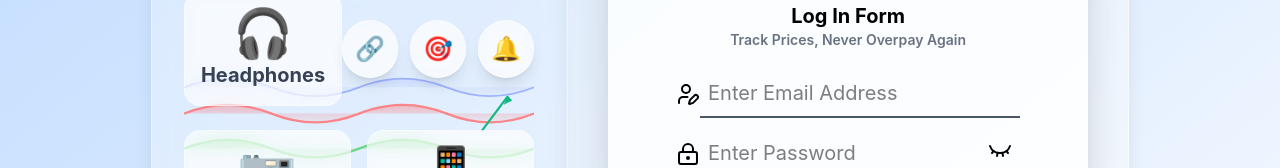
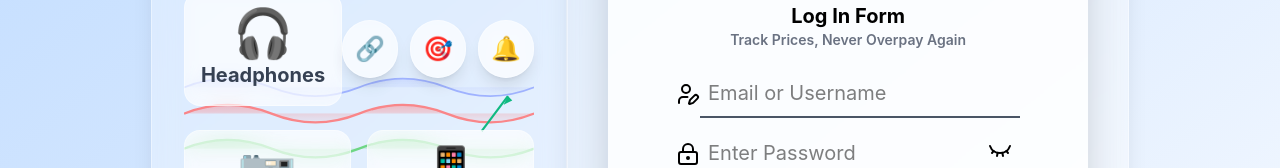
Before and after one commit to Syed-Shariqq/Price-Tracker, a React (Vite) app in the folder price-tracker-frontend/: page /auth in a window 1280 px wide. Both pictures are taken after a click on the element "Log In". Shown: the part 363-531 px from the top of the page. Built offline with nearby package versions, Linux system fonts and the light colour scheme.

Commit message:
Implement optimized and clean Reset and forgot password

```diff
--- a/price-tracker-frontend/src/Features/Auth/Login.jsx
+++ b/price-tracker-frontend/src/Features/Auth/Login.jsx
@@ -71,8 +71,8 @@ const Login = ({ setActiveTab, loading, setLoading, activeTab, setLogInData, log
               className='w-64 transition-all focus:border-b-2 focus:border-blue-500 2xl:w-100 2xl:text-2xl 2xl:h-16 md:h-12 md:text-xl md:w-80 outline-none border-b-2 border-gray-600 h-10 p-2'
               name='email'
               value={logInData.emailOrUsername}
-              type="email"
-              placeholder='Enter Email Address' />
+              type="text"
+              placeholder='Email or Username' />
           </div>
           <div className='flex relative items-center justify-center'>
             <svg xmlns="http://www.w3.org/2000/svg" width="24" height="24" viewBox="0 0 24 24" fill="none" stroke="currentColor" stroke-width="2" stroke-linecap="round" stroke-linejoin="round" class="lucide lucide-lock-keyhole-icon lucide-lock-keyhole"><circle cx="12" cy="16" r="1" /><rect x="3" y="10" width="18" height="12" rx="2" /><path d="M7 10V7a5 5 0 0 1 10 0v3" /></svg>
@@ -94,12 +94,13 @@ const Login = ({ setActiveTab, loading, setLoading, activeTab, setLogInData, log
           </div>
           <button
             disabled={loading}
-            className={`w-64 ${loading ? 'cursor-not-allowed opacity-50' : ''} hover:bg-blue-700 hover:scale-105 transition-all duration-300 active:scale-95 2xl:w-100 2xl:text-2xl 2xl:h-16 md:h-12 md:text-xl cursor-pointer md:w-80 outline-none mt-5 h-10 rounded-full bg-blue-500 text-white font-semibold`}>Log Into My Account</button>
+            className={`w-64 ${loading ? 'cursor-not-allowed opacity-50' : ''} hover:bg-blue-700 hover:scale-105 transition-all duration-300 active:scale-95 2xl:w-100 2xl:text-2xl 2xl:h-16 md:h-12 md:text-xl cursor-pointer md:w-80 outline-none mt-5 h-10 rounded-full bg-blue-500 text-white font-semibold`}>{loading ? 'Logging In' : 'Log Into My Account'}
+          </button>
         </div>
       </form>
 
       <Link to="/forgot-password"
-      className='text-sm md:text-md 2xl:text-lg cursor-pointer hover:text-blue-900 transition-all duration-300 mt-4 text-blue-600'>
+        className='text-sm md:text-md 2xl:text-lg cursor-pointer hover:text-blue-900 transition-all duration-300 mt-4 text-blue-600'>
         <p>Forgot Password?</p>
       </Link>
 
--- a/price-tracker-frontend/src/Features/Auth/SignUp.jsx
+++ b/price-tracker-frontend/src/Features/Auth/SignUp.jsx
@@ -116,7 +116,7 @@ const SignUp = ({ setActiveTab, setLoading, loading, activeTab, setIsOtpSent, si
           <button
           disabled={loading}
             className={`w-64 hover:bg-blue-700 ${loading ? "cursor-not-allowed opacity-50" : ""} hover:scale-105 transition-all duration-300 active:scale-95 2xl:w-100 2xl:text-2xl 2xl:h-16 md:h-12 md:text-xl cursor-pointer
-            md:w-80 outline-none mt-5 h-10 rounded-full bg-blue-500 text-white font-semibold`}>Create My Account
+            md:w-80 outline-none mt-5 h-10 rounded-full bg-blue-500 text-white font-semibold`}>{loading ? "Creating Account...":"Create My Account"}
           </button>
         </div>
       </form>
--- a/price-tracker-frontend/src/Pages/AuthPage.jsx
+++ b/price-tracker-frontend/src/Pages/AuthPage.jsx
@@ -1,15 +1,17 @@
-import React, { useState } from 'react'
+import React, { useEffect, useState } from 'react'
 import AuthLeftSection from '@/Features/Auth/AuthLeftSection';
 import SignUp from '@/Features/Auth/SignUp';
 import Login from '@/Features/Auth/Login';
 import { verifyOtp } from '@/Api/auth';
 import Loader from '../Components/Common/Loader';
+import { useSearchParams } from 'react-router-dom';
 
 const AuthPage = () => {
 
   const [activeTab, setActiveTab] = useState('signup');
   const [isOtpSent, setIsOtpSent] = useState(false);
   const [loading, setLoading] = useState(false);
+  const [searchParams] = useSearchParams();
 
   const [signUpData, setSignUpData] = useState({
     username: '',
@@ -27,6 +29,14 @@ const AuthPage = () => {
     emailOrUsername: '',
     password: ''
   })
+
+  useEffect(() => {
+
+    if (searchParams.get('tab') === 'login') {
+      setActiveTab('login');
+    }
+
+  },[searchParams]);
 
 
   const handleOtpVerfication = async () => {
--- a/price-tracker-frontend/src/Pages/ResetPassword.jsx
+++ b/price-tracker-frontend/src/Pages/ResetPassword.jsx
@@ -42,7 +42,7 @@ const ResetPassword = () => {
 
             if(res.data.status === 200){
                 alert(res.data.message);
-                navigate('/auth');
+                navigate('/auth?tab=login');
             }else{
                 setError(res.data.message);
             }
```
